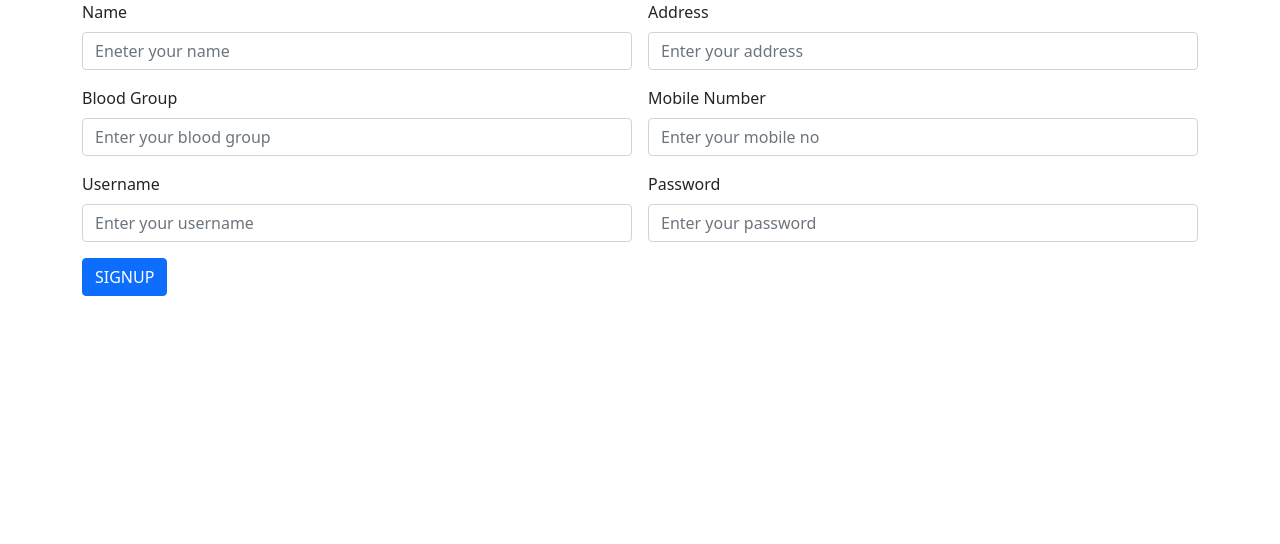
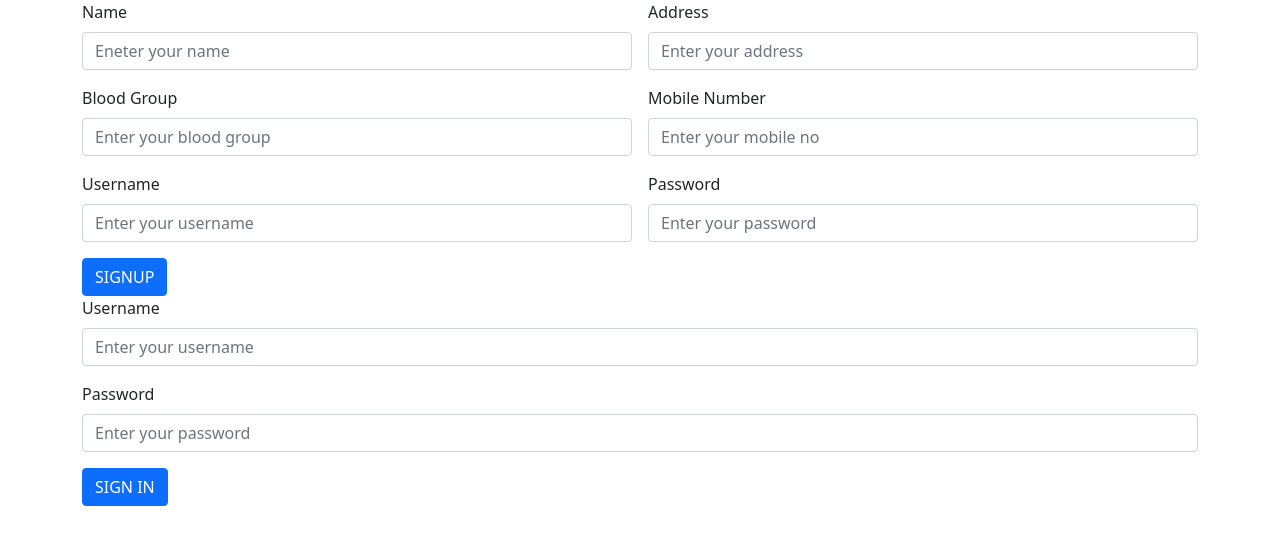
Before and after one commit to sruthybabu/BloodBank-ReactApp, a React (Create React App) app: page / in a window 1280 px wide. Shown: the top 544 px of the page. Built offline with nearby package versions, Linux system fonts and the light colour scheme.

Commit message:
sign in completed

```diff
--- a/src/App.js
+++ b/src/App.js
@@ -3,11 +3,13 @@
 import 'bootstrap/dist/css/bootstrap.min.css';
 import 'bootstrap/dist/js/bootstrap.bundle.min.js';
 import Signup from './components/Signup';
+import Signin from './components/Signin';
 
 function App() {
   return (
     <div>
 <Signup/>
+<Signin/>
 
 
     </div>
--- /dev/null
+++ b/src/components/Signin.js
@@ -0,0 +1,43 @@
+import React, { useState } from 'react'
+
+const Signin = () => {
+    var [username,setUsername]=useState("")
+    var [password,setPassword]=useState("")
+    const subData=()=>{
+        const data={"userName":username,"password":password}
+        console.log(data)
+    }
+  return (
+    <div>
+        <div className='container'>
+            <div className='row'>
+                <div className='col col-12 col-sm-12 col-md-12 col-lg-12 col-xl-12 col-xxl-12'>
+                    <div className='row g-3'>
+                        <div className='col col-12 col-sm-12 col-md-12 col-lg-12 col-xl-12 col-xxl-12'>
+                           <label for="" className="form-label">Username</label>
+                           <input onChange={(e)=>{setUsername(e.target.value)}} placeholder="Enter your username" type="text" className="form-control"/>
+                        </div>
+                        <div className='col col-12 col-sm-12 col-md-12 col-lg-12 col-xl-12 col-xxl-12'>
+                            <label for="" className="form-label">Password</label>
+                            <input onChange={(e)=>{setPassword(e.target.value)}} placeholder="Enter your password" type="password" name="" id="" className="form-control"/>
+                        </div>
+                        <div className='col col-12 col-sm-12 col-md-12 col-lg-12 col-xl-12 col-xxl-12'>
+                        <button onClick={subData} className="btn btn-primary">SIGN IN</button>
+
+                        </div>
+
+                    </div>
+
+                </div>
+
+            </div>
+
+        </div>
+
+
+
+    </div>
+  )
+}
+
+export default Signin
```
